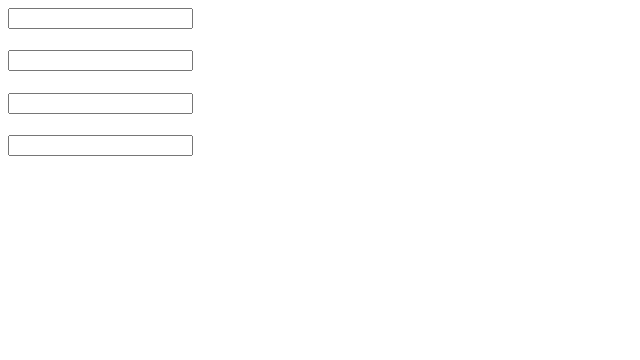
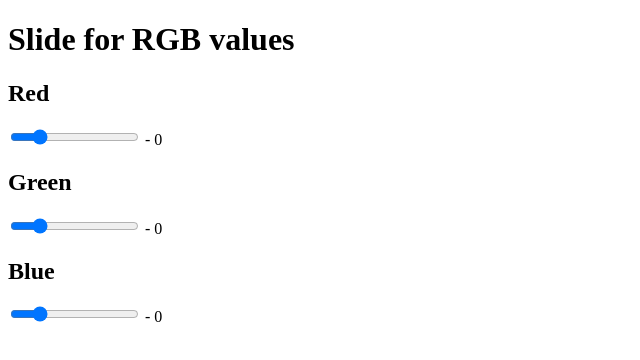
Before and after one commit to thinusn/learning-react-fundamentals, a React app: page / in a window 1280 px wide. Shown: the top 360 px of the page, without its empty margins (0-640 px from the left). Built offline with nearby package versions, Linux system fonts and the light colour scheme.

Commit message:
Added notes from lessons 6  (React Fundamentals: Using  refs to access components)

```diff
--- a/App.js
+++ b/App.js
@@ -1,41 +1,68 @@
 import React from 'react';
 import ReactDOM from 'react-dom';
 /**
- * Owner Ownee relationships.
- * When one component renders another component. The parent component is also called the composite component
+ * Refs
+ * A way to reference an instance of a react component in our application. Thus when adding multiple widgets to a page
+ * they should all display and update their own `txt` value and not the composite components `txt` value.
+ * Thus all the Widgets on the page will consume and update tier own different txt values.
  */
-
-/**
- * Here we add multiple widgets to a page where they all display and update the composite components `txt` value via
- * the composite components `update` method. Thus all the Widgets on the page will consume and update the Apps txt values
- */
-
- class App extends React.Component {
+class App extends React.Component {
     //To initialise values
     constructor() {
         super();//Sets the `this` context for the component
-        this.state = {txt: ''};
+        this.state = {
+            red: 0,
+            green: 0,
+            blue: 0
+        };
         this.update = this.update.bind(this);
     }
 
-    //The updates method is used to manage/change the state
+    /**
+     * We could create updateRed, updateBlue, updateGreen methods thus they all have their own state but we want them
+     * to all be party of the same state and updated via the update method
+     */
     update(event) {
         //passing the value of the state you are concerned about.
-        this.setState({txt: event.target.value});
+        this.setState({
+            /** The `ReactDOM.findDOMNode(this.refs.red).value` will only work if the Component returns a single value
+             * Thus if our slider was wrapped in a div `ReactDOM.findDOMNode(this.refs.red).value` would fail as
+             * `this.refs` would then reference the parent i.e. the div.
+             * To solve this problem you can give the child input its own ref tag and then via dot notation you gain
+             * access to the values. e.g
+             * <code>
+             *     // Here the `div` will be `this.refs.red` to get to the input you need to use this.refs.red.myInput
+             *     class Slider extends React.Component {
+             *          render() {
+             *               return (<div><input ref="myInput" type="range" min="0" max="255" onChange={this.props.update}/></div>)
+             *           };
+             *       }
+             * </code>
+             **/
+            red: ReactDOM.findDOMNode(this.refs.red).value,
+            green:  ReactDOM.findDOMNode(this.refs.green).value,
+            blue:  ReactDOM.findDOMNode(this.refs.blue).value
+        });
     }
 
     render() {
-        //Creating a widget using ESX syntax
+        //The ref tags allows you to indicate what state nit needs to be updated
         return (<div>
-                    <Widget txt={this.state.txt} update={this.update}/>
-                    <Widget txt={this.state.txt} update={this.update}/>
-                    <Widget txt={this.state.txt} update={this.update}/>
-                    <Widget txt={this.state.txt} update={this.update}/>
-                </div>
+                <h1> Slide for RGB values </h1>
+                <h2>Red</h2>
+                <Slider ref='red' update={this.update}/> <span> - {this.state.red} </span>
+                <br />
+                <h2>Green</h2>
+                <Slider ref='green' update={this.update}/><span> - {this.state.green} </span>
+                <br />
+                <h2>Blue</h2>
+                <Slider ref='blue' update={this.update}/><span> - {this.state.blue} </span>
+                <br />
+            </div>
         )
     }
 }
-
+// Refs do not work with stateless function components, so you cant use a ref with Widget
 const Widget = (props) => {
     "use strict";
     return (<div>
@@ -47,5 +74,11 @@ const Widget = (props) => {
     )
 };
 
+class Slider extends React.Component {
+    render() {
+        return (<input type="range" min="0" max="255" onChange={this.props.update}/>)
+    };
+}
+
 
 export default App
```
Also changed, not shown: 1 other file (tests, documents, lock files or other folders).
